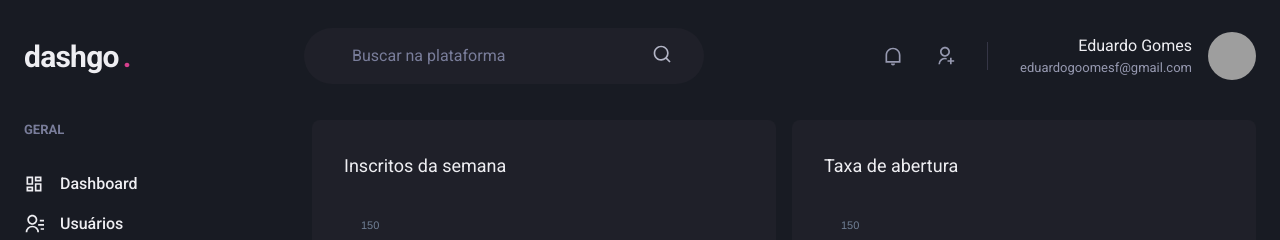
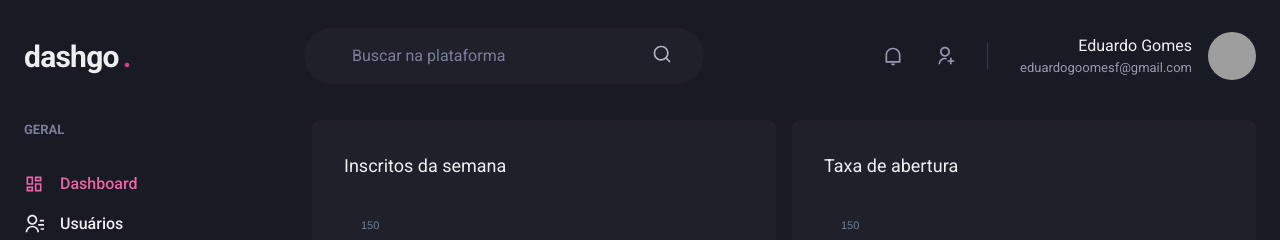
Before and after one commit to eduardogomesf/dashgo, a Next.js app: page /dashboard in a window 1280 px wide. Shown: the top 240 px of the page. Built offline with nearby package versions, Linux system fonts and the light colour scheme; grey boxes are pictures that could not be loaded.

Commit message:
feat: add ActiveLink component

```diff
--- /dev/null
+++ b/src/components/ActiveLink.tsx
@@ -0,0 +1,36 @@
+import Link, { LinkProps } from 'next/link'
+import { useRouter } from 'next/router'
+import { cloneElement, ReactElement } from 'react'
+
+type ActiveLinkProps = LinkProps & {
+  children: ReactElement
+  shouldMatchExactHref?: boolean
+}
+
+export function ActiveLink ({
+  children,
+  shouldMatchExactHref = false,
+  ...rest
+}: ActiveLinkProps) {
+  const { asPath } = useRouter()
+
+  let isActive = false
+
+  if (shouldMatchExactHref && (asPath === rest.href || asPath === rest.as)) {
+    isActive = true
+  }
+
+  if (!shouldMatchExactHref &&
+    (asPath.startsWith(String(rest.href)) || asPath.startsWith(String(rest.as)))
+  ) {
+    isActive = true
+  }
+
+  return (
+    <Link {...rest}>
+      {cloneElement(children, {
+        color: isActive ? 'pink.400' : 'gray.50'
+      })}
+    </Link>
+  )
+}
--- a/src/components/Sidebar/NavLink.tsx
+++ b/src/components/Sidebar/NavLink.tsx
@@ -1,6 +1,6 @@
 import { Icon, Link as ChakraLink, LinkProps as ChakraLinkProps, Text } from '@chakra-ui/react'
-import Link from 'next/link'
 import { ElementType } from 'react'
+import { ActiveLink } from '../ActiveLink'
 
 type NavLinkProps = ChakraLinkProps & {
   icon: ElementType
@@ -10,11 +10,11 @@
 
 export function NavLink ({ children, icon, href, ...rest }: NavLinkProps) {
   return (
-    <Link href={href} passHref>
+    <ActiveLink href={href} passHref>
       <ChakraLink display='flex' alignItems='center' {...rest}>
         <Icon as={icon} fontSize='20' />
         <Text ml='4' fontWeight='medium' >{children}</Text>
       </ChakraLink>
-    </Link>
+    </ActiveLink>
   )
 }
```
